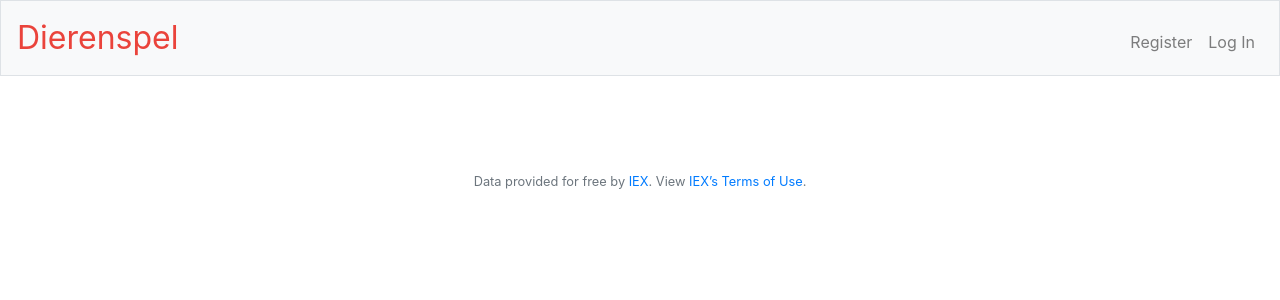
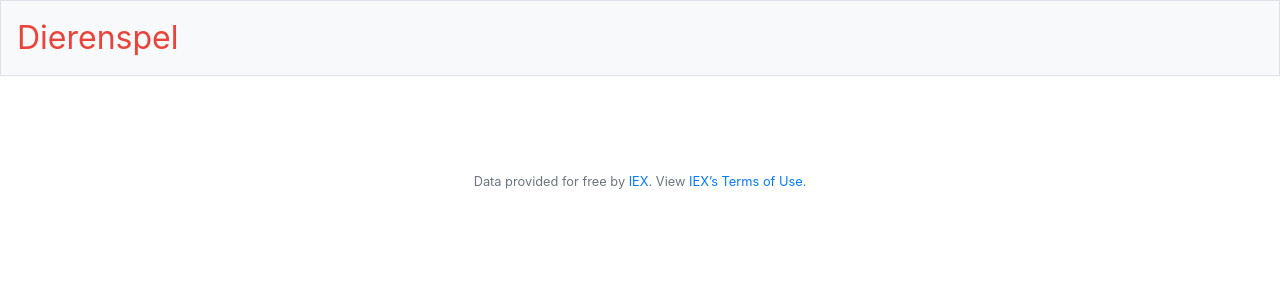
Before and after one commit to mickboer/webprogrammeren, a Flask app: template templates/layout.html in a window 1280 px wide. Shown: the top 300 px of the page. Run offline with Flask 2, Linux system fonts and the light colour scheme; the template is opened without the code that fills it, so the values that code supplies are empty; some libraries are stand-ins or nearby versions.

Commit message:
layout update

```diff
--- a/templates/layout.html
+++ b/templates/layout.html
@@ -43,10 +43,7 @@
                         <li class="nav-item"><a class="nav-link" href="/logout">Log Out</a></li>
                     </ul>
                 {% else %}
-                    <ul class="navbar-nav ml-auto mt-2">
-                        <li class="nav-item"><a class="nav-link" href="/register">Register</a></li>
-                        <li class="nav-item"><a class="nav-link" href="/login">Log In</a></li>
-                    </ul>
+
                 {% endif %}
             </div>
         </nav>
```
